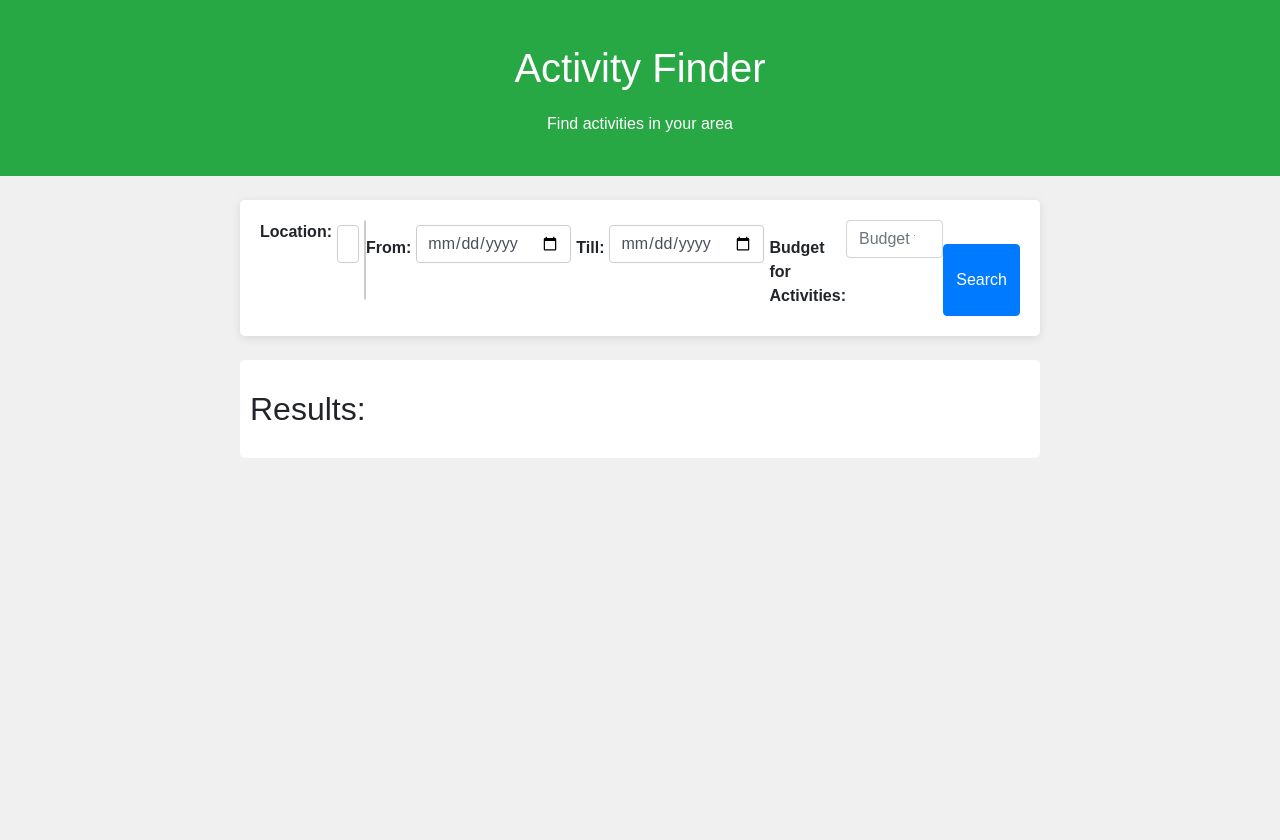
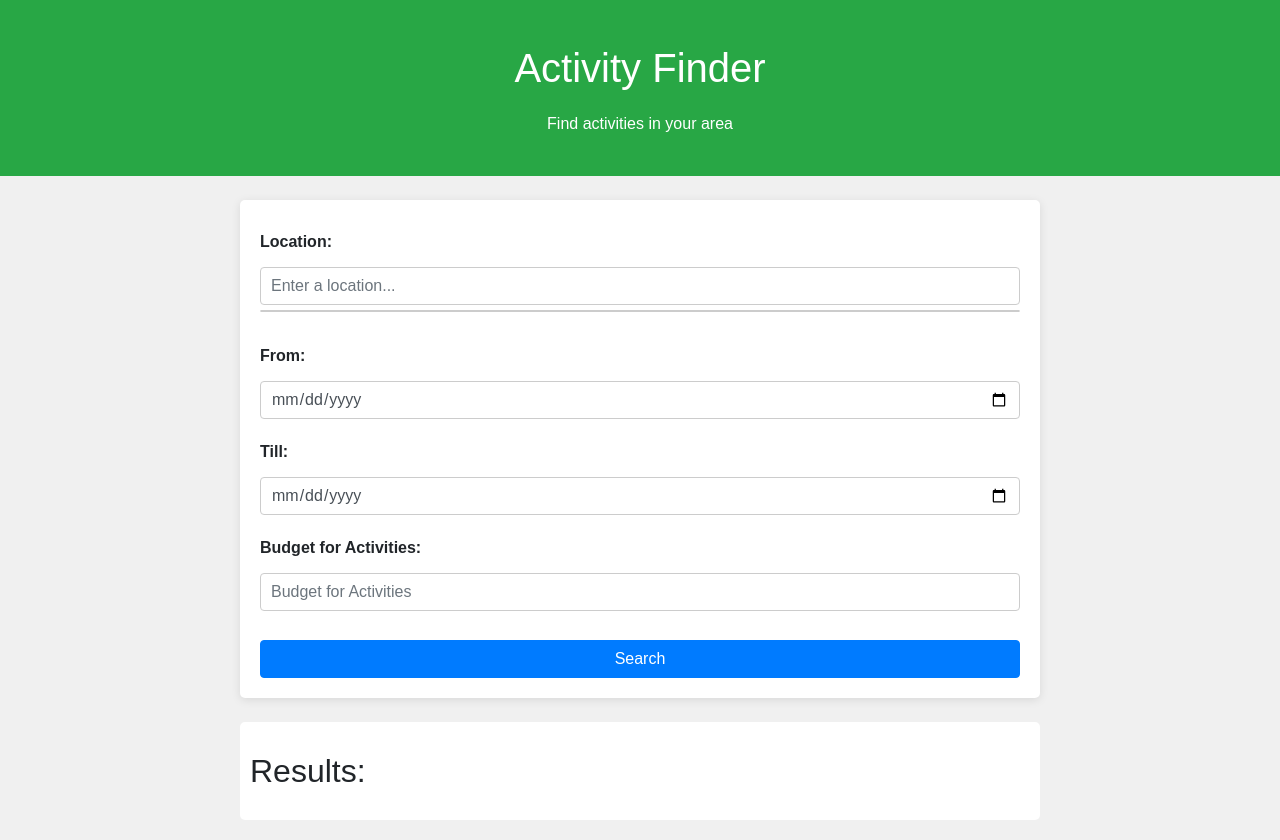
Before and after one commit to karrotts69/Activity-Finder, a plain HTML site: page index.html in a window 1280 px wide. Before the commit the page ends 800 px from the top, so only its background shows below. Drawn offline with nearby package versions, Linux system fonts and the light colour scheme.

Commit message:
Update style.css

```diff
--- a/style.css
+++ b/style.css
@@ -1,21 +1,74 @@
+/* Body configuration */
 body {
     font-family: Arial, sans-serif;
     background-color: #f0f0f0;
 }
 
-label {
-    font-weight: bold; /* Make labels bolder */
+/* Header styles */
+header {
+    background-color: #4CAF50;
+    color: white;
+    text-align: center;
+    padding: 1em 0;
 }
 
+/* Main container styles */
 .search-container {
     background: #fff;
     padding: 20px;
     border-radius: 5px;
     box-shadow: 0 2px 10px rgba(0, 0, 0, 0.1);
+    margin: 20px auto;
+    display: flex;
+    flex-direction: column; /* Align items in a column */
+    max-width: 800px;      /* Limit the width */
 }
 
-#location {
-    width: 100%; /* Ensure it takes the full container width */
+/* Label styles */
+label {
+    font-weight: bold; /* Make labels bolder */
+    margin-top: 10px; /* Add top margin for spacing */
+}
+
+/* Input styles */
+input[type="text"],
+input[type="date"],
+input[type="number"] {
+    padding: 10px;
+    margin: 5px 0; /* Space above and below each input */
+    border: 1px solid #ccc;
+    border-radius: 4px;
+}
+
+/* Button styles */
+button {
+    padding: 10px 20px;
+    background-color: #4CAF50;
+    color: white;
+    border: none;
+    border-radius: 4px;
+    cursor: pointer;
+    margin-top: 10px; /* Space above button */
+}
+
+button:hover {
+    background-color: #45a049; /* Darker green on hover */
+}
+
+/* Results container styles */
+#results-container {
+    margin: 20px auto;
+    max-width: 800px;
+    background: white;
+    padding: 10px;
+    border-radius: 5px;
+}
+
+/* List styles */
+#results-list,
+#suggestions-list {
+    list-style-type: none;
+    padding: 0;
 }
 
 #suggestions-list {
@@ -26,6 +79,7 @@ label {
     overflow-y: auto;
 }
 
+/* Individual suggestion item styles */
 .suggestion-item {
     padding: 8px;
     cursor: pointer;
@@ -34,84 +88,16 @@ label {
 .suggestion-item:hover {
     background: #f0f0f0; /* Highlight on hover */
 }
+
+/* Additional margin for headings */
 h1, h2 {
     margin: 20px 0;
 }
 
-.filter-container {
-    background: #e9ecef;
-    padding: 10px;
-    border-radius: 5px;
-}
-
+/* Results list item styles */
 #results-list li {
     background: white;
     padding: 10px;
     margin-bottom: 5px;
     border-radius: 4px;
 }
-
-header {
-    background-color: #4CAF50;
-    color: white;
-    text-align: center;
-    padding: 1em 0;
-}
-
-.search-container {
-    display: flex;
-    justify-content: center;
-    margin: 20px auto;
-    max-width: 800px;
-}
-
-input[type="text"],
-input[type="date"] {
-    padding: 10px;
-    margin: 5px;
-    border: 1px solid #ccc;
-    border-radius: 4px;
-    flex: 1;
-}
-
-button {
-    padding: 10px 20px;
-    background-color: #4CAF50;
-    color: white;
-    border: none;
-    border-radius: 4px;
-    cursor: pointer;
-}
-
-button:hover {
-    background-color: #45a049;
-}
-
-#results-container {
-    margin: 20px auto;
-    max-width: 800px;
-    background: white;
-    padding: 10px;
-    border-radius: 5px;
-}
-
-#results-list {
-    list-style-type: none;
-    padding: 0;
-}
-#suggestions-list {
-    background: white;
-    border: 1px solid #ccc;
-    border-radius: 4px;
-    max-height: 150px;
-    overflow-y: auto;
-}
-
-.suggestion-item {
-    padding: 8px;
-    cursor: pointer;
-}
-
-.suggestion-item:hover {
-    background: #f0f0f0; /* Highlight on hover */
-}
```
